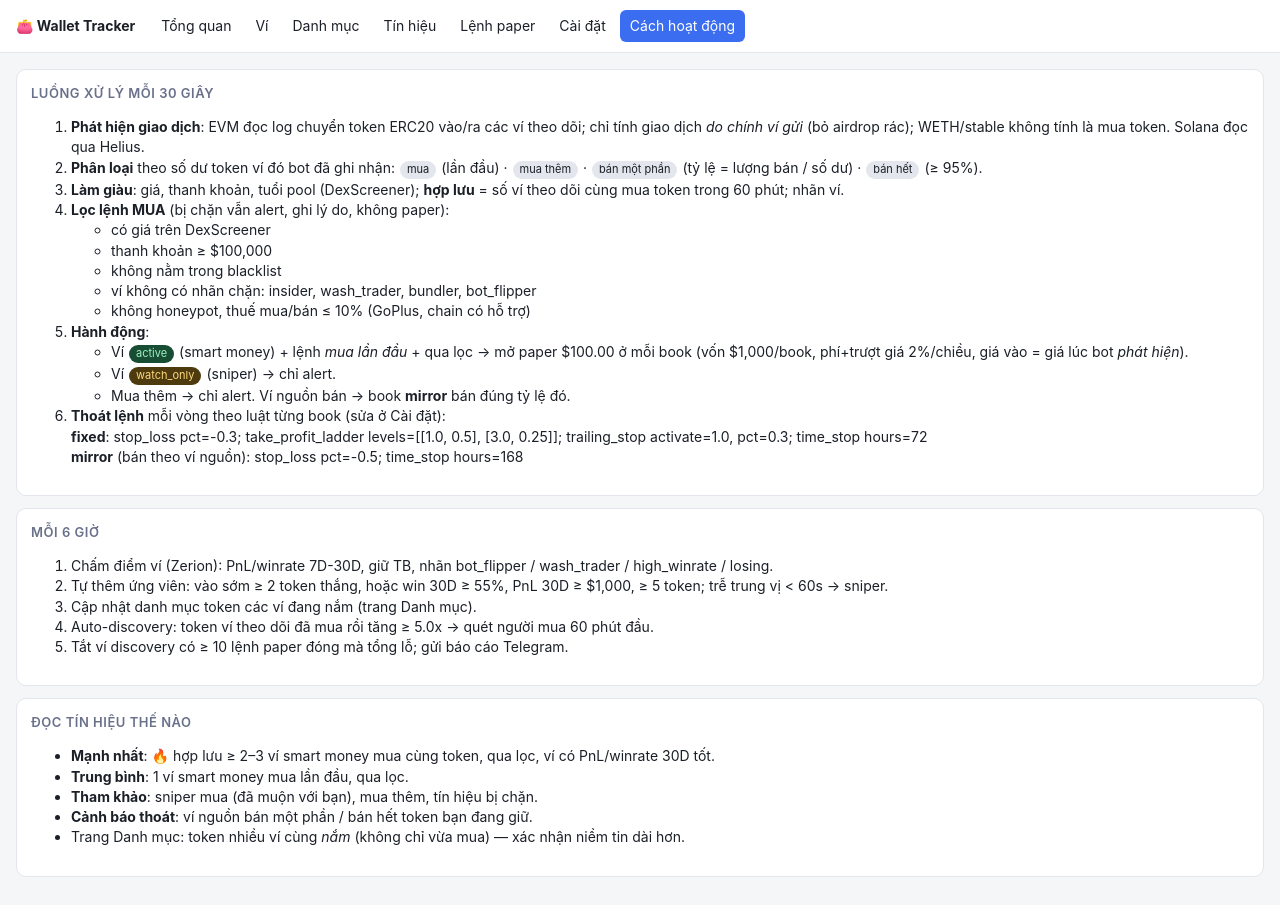
After one commit to brokinv88/Bollinger_Bot, a Flask app: page /how in a window 1280 px wide. The commit adds this page. Run offline with Flask 3, Linux system fonts and the light colour scheme; data that the repository does not hold is empty.

Commit message:
Wallet tracker: holdings of tracked wallets (Zerion positions) and how-it-works page
Co-Authored-By: Claude Opus 5.5 <noreply@anthropic.com>
Claude-Session: https://claude.ai/code/session_011whNjb17h3kRkP8WKALR9x

```diff
--- a/wallet_tracker/cli.py
+++ b/wallet_tracker/cli.py
@@ -43,6 +43,7 @@ def main(argv=None):
     sub.add_parser("once", help="chạy 1 vòng theo dõi")
     sub.add_parser("daily", help="auto-discovery + tắt ví lỗ + báo cáo")
     sub.add_parser("report", help="thống kê paper trade")
+    sub.add_parser("positions", help="cập nhật danh mục token các ví theo dõi đang nắm")
     dr = sub.add_parser("doctor", help="kiểm tra kết nối Telegram/RPC/Helius/Zerion")
     dr.add_argument("wallet", nargs="?")
     sc = sub.add_parser("score", help="chấm điểm ví (1 ví hoặc các ví đến hạn)")
@@ -122,6 +123,11 @@ def main(argv=None):
         for k, v in settings.all(conn).items():
             if not args.key or k == args.key:
                 print(f"{k} = {json.dumps(v, ensure_ascii=False)}")
+    elif args.cmd == "positions":
+        from . import portfolio
+        print(f"Đã cập nhật {portfolio.refresh_all(conn)} ví")
+        for r in portfolio.aggregate(conn)[:30]:
+            print(f"{r['chain']:9} {r['symbol'] or '?':12} {r['n_wallets']} ví  ${r['total_usd'] or 0:>12,.0f}  {r['token']}")
     elif args.cmd == "doctor":
         from . import doctor
         doctor.run(args.wallet)
--- a/wallet_tracker/config.py
+++ b/wallet_tracker/config.py
@@ -74,6 +74,7 @@ DEFAULTS = {
     "DEMOTE_MIN_TRADES": 10,
     "SCORE_MAX_PER_RUN": 30,         # giới hạn gọi API mỗi lần chấm
     "SCORE_STALE_H": 24,
+    "MIN_POSITION_USD": 50.0,        # bỏ token giá trị nhỏ (bụi/airdrop rác) khỏi danh mục
 }
 
 POLL_INTERVAL_S = int(_env("WT_POLL_INTERVAL_S", "30"))
--- a/wallet_tracker/doctor.py
+++ b/wallet_tracker/doctor.py
@@ -81,6 +81,12 @@ def run(wallet=None):
         return f"{len(items)} giao dịch trade gần nhất, chain: {', '.join(sorted(c for c in chains if c)) or '—'}"
 
     _check("Zerion API", zerion_raw)
+    def zerion_positions():
+        rows = p.positions("robinhood" if "robinhood" in config.active_chains() else "base", wallet)
+        top = ", ".join(f"{r['symbol']} ${r['value_usd']:,.0f}" for r in rows[:5])
+        return f"{len(rows)} token đang nắm" + (f": {top}" if top else "")
+
+    _check("Zerion danh mục", zerion_positions)
     for chain in [c for c in ("base", "bsc", "ethereum", "robinhood") if c in config.active_chains()]:
         def zerion_parse(chain=chain):
             trades = p.trades(chain, wallet, 30)
--- a/wallet_tracker/monitor.py
+++ b/wallet_tracker/monitor.py
@@ -3,7 +3,7 @@ Paper, alert... là subscriber (xem plugins.py), monitor không cần biết."""
 import time
 import traceback
 
-from . import config, db, discovery, events, filters, market, paper, plugins, scoring, settings, telegram
+from . import config, db, discovery, events, filters, market, paper, plugins, portfolio, scoring, settings, telegram
 from .chains import make_client
 from .models import Signal
 
@@ -13,9 +13,10 @@ SNAPSHOT_EVERY_S = 3600
 
 
 def run_daily(conn):
-    """Chấm điểm ví -> tự thêm ứng viên đạt chuẩn -> auto-discovery -> tắt ví lỗ -> báo cáo."""
+    """Chấm điểm ví -> tự thêm ứng viên đạt chuẩn -> cập nhật danh mục -> auto-discovery -> tắt ví lỗ -> báo cáo."""
     scoring.score_due(conn)
     discovery.promote_scored(conn)
+    portfolio.refresh_all(conn)
     msgs = discovery.auto_discover(conn) + discovery.demote_losers(conn) + [telegram.format_stats(conn)]
     telegram.send("\n\n".join(msgs))
 
--- a/wallet_tracker/test_wallet_tracker.py
+++ b/wallet_tracker/test_wallet_tracker.py
@@ -180,10 +180,14 @@ def test_web_pages(conn, monkeypatch, tmp_path):
     paper.snapshot(conn, NOW)
     path = conn.execute("PRAGMA database_list").fetchone()[2]
     client = create_app(path).test_client()
-    for url in ["/", "/wallets", "/wallets?min_winrate=50&sort=pnl_30d&label=high_winrate", f"/wallet/base/{W1}",
+    db.save_positions(conn, "base", W1, [{"token": TOKEN, "symbol": "MEME", "qty": 10, "value_usd": 500, "price": 50},
+                                         {"token": "native:ETH", "symbol": "ETH", "qty": 1, "value_usd": 3000,
+                                          "is_quote": True}])
+    for url in ["/holdings", "/holdings?quotes=1&min_wallets=1", "/how", "/", "/wallets", "/wallets?min_winrate=50&sort=pnl_30d&label=high_winrate", f"/wallet/base/{W1}",
                 "/signals?passed=1", "/positions?status=open", "/settings"]:
         r = client.get(url)
         assert r.status_code == 200, url
+    assert b"MEME" in client.get("/holdings").data and b"$3,000" not in client.get("/holdings").data
     assert b"MEME" in client.get("/").data and W1[:6].encode() in client.get("/wallets").data
     client.post("/wallets/add", data={"chain": "base", "address": W2, "status": "watch_only"})
     assert db.get_wallet(conn, "base", W2)["status"] == "watch_only"
--- a/wallet_tracker/web/app.py
+++ b/wallet_tracker/web/app.py
@@ -6,7 +6,7 @@ from datetime import datetime
 
 from flask import Flask, Response, flash, g, redirect, render_template, request, url_for
 
-from .. import config, db, discovery, paper, plugins, scoring, settings
+from .. import config, db, discovery, paper, plugins, portfolio, scoring, settings
 
 EXPLORERS = {"base": "https://basescan.org/address/", "bsc": "https://bscscan.com/address/",
              "ethereum": "https://etherscan.io/address/", "solana": "https://solscan.io/account/"}
@@ -170,7 +170,37 @@ def create_app(db_path=None):
                               (chain, w["address"])).fetchall(),
             positions=c.execute("SELECT * FROM positions WHERE chain=? AND wallet=? ORDER BY id DESC LIMIT 50",
                                 (chain, w["address"])).fetchall(),
-            pstats=paper.wallet_stats(c, "fixed", chain, w["address"]))
+            pstats=paper.wallet_stats(c, "fixed", chain, w["address"]),
+            holdings=db.get_positions(c, chain, w["address"]))
+
+    @app.post("/wallet/<chain>/<address>/positions")
+    def wallet_positions(chain, address):
+        try:
+            rows = portfolio.refresh_wallet(conn(), chain, address)
+            flash(f"Đã cập nhật danh mục: {len(rows)} token")
+        except Exception as e:
+            flash(f"Lỗi cập nhật danh mục: {e}", "error")
+        return redirect(url_for("wallet_detail", chain=chain, address=address))
+
+    # --- Danh mục token các ví đang nắm ---
+    @app.route("/holdings")
+    def holdings():
+        c, a = conn(), request.args
+        rows = portfolio.aggregate(c, a.get("chain") or None, a.get("quotes") == "1", int(a.get("min_wallets") or 1))
+        return render_template("holdings.html", rows=rows, a=a, has_zerion=bool(config.ZERION_API_KEY))
+
+    @app.post("/holdings/refresh")
+    def holdings_refresh():
+        try:
+            flash(f"Đã cập nhật danh mục {portfolio.refresh_all(conn())} ví")
+        except Exception as e:
+            flash(f"Lỗi: {e}", "error")
+        return redirect(url_for("holdings"))
+
+    @app.route("/how")
+    def how():
+        c = conn()
+        return render_template("how.html", s=settings.all(c))
 
     # --- Tín hiệu ---
     @app.route("/signals")
--- a/wallet_tracker/web/templates/base.html
+++ b/wallet_tracker/web/templates/base.html
@@ -36,9 +36,11 @@ code{font-size:12px}
   {% set ep = request.endpoint %}
   <a href="{{ url_for('dashboard') }}" class="{{ 'on' if ep=='dashboard' }}">Tổng quan</a>
   <a href="{{ url_for('wallets') }}" class="{{ 'on' if ep in ('wallets','wallet_detail') }}">Ví</a>
+  <a href="{{ url_for('holdings') }}" class="{{ 'on' if ep=='holdings' }}">Danh mục</a>
   <a href="{{ url_for('signals') }}" class="{{ 'on' if ep=='signals' }}">Tín hiệu</a>
   <a href="{{ url_for('positions') }}" class="{{ 'on' if ep=='positions' }}">Lệnh paper</a>
   <a href="{{ url_for('settings_page') }}" class="{{ 'on' if ep=='settings_page' }}">Cài đặt</a>
+  <a href="{{ url_for('how') }}" class="{{ 'on' if ep=='how' }}">Cách hoạt động</a>
 </nav>
 <main>
 {% for cat, msg in get_flashed_messages(with_categories=true) %}<div class="flash {{ cat }}">{{ msg }}</div>{% endfor %}
--- /dev/null
+++ b/wallet_tracker/web/templates/how.html
@@ -0,0 +1,29 @@
+{% extends "base.html" %}
+{% block content %}
+<div class="card"><h3>Luồng xử lý mỗi {{ 30 }} giây</h3>
+<ol>
+<li><b>Phát hiện giao dịch</b>: EVM đọc log chuyển token ERC20 vào/ra các ví theo dõi; chỉ tính giao dịch <i>do chính ví gửi</i> (bỏ airdrop rác); WETH/stable không tính là mua token. Solana đọc qua Helius.</li>
+<li><b>Phân loại</b> theo số dư token ví đó bot đã ghi nhận: <span class="tag">mua</span> (lần đầu) · <span class="tag">mua thêm</span> · <span class="tag">bán một phần</span> (tỷ lệ = lượng bán / số dư) · <span class="tag">bán hết</span> (≥ 95%).</li>
+<li><b>Làm giàu</b>: giá, thanh khoản, tuổi pool (DexScreener); <b>hợp lưu</b> = số ví theo dõi cùng mua token trong {{ s.CONFLUENCE_WINDOW_S // 60 }} phút; nhãn ví.</li>
+<li><b>Lọc lệnh MUA</b> (bị chặn vẫn alert, ghi lý do, không paper):
+<ul><li>có giá trên DexScreener</li><li>thanh khoản ≥ {{ s.MIN_LIQUIDITY_USD|money }}</li><li>không nằm trong blacklist</li>
+<li>ví không có nhãn chặn: {{ s.BLOCK_LABELS|join(', ') }}</li><li>không honeypot, thuế mua/bán ≤ {{ s.MAX_TAX|pct }} (GoPlus, chain có hỗ trợ)</li></ul></li>
+<li><b>Hành động</b>:
+<ul><li>Ví <span class="tag active">active</span> (smart money) + lệnh <i>mua lần đầu</i> + qua lọc → mở paper {{ s.PAPER_SIZE_USD|money }} ở mỗi book (vốn {{ s.PAPER_CAPITAL_USD|money }}/book, phí+trượt giá {{ s.PAPER_COST_PCT|pct }}/chiều, giá vào = giá lúc bot <i>phát hiện</i>).</li>
+<li>Ví <span class="tag watch_only">watch_only</span> (sniper) → chỉ alert.</li>
+<li>Mua thêm → chỉ alert. Ví nguồn bán → book <b>mirror</b> bán đúng tỷ lệ đó.</li></ul></li>
+<li><b>Thoát lệnh</b> mỗi vòng theo luật từng book (sửa ở Cài đặt): {% for b, cfg in s.BOOKS.items() %}<br><b>{{ b }}</b>{{ ' (bán theo ví nguồn)' if cfg.mirror }}: {% for r in cfg.exits %}{{ r.rule }}{{ ' ' ~ (r|dictsort|rejectattr(0,'equalto','rule')|map('join','=')|join(', ')) }}{{ '; ' if not loop.last }}{% endfor %}{% endfor %}</li>
+</ol></div>
+<div class="card"><h3>Mỗi 6 giờ</h3>
+<ol><li>Chấm điểm ví (Zerion): PnL/winrate 7D-30D, giữ TB, nhãn bot_flipper / wash_trader / high_winrate / losing.</li>
+<li>Tự thêm ứng viên: vào sớm ≥ {{ s.PROMOTE_MIN_HITS }} token thắng, hoặc win 30D ≥ {{ s.PROMOTE_MIN_WINRATE|pct }}, PnL 30D ≥ {{ s.PROMOTE_MIN_PNL_30D|money }}, ≥ {{ s.PROMOTE_MIN_TOKENS }} token; trễ trung vị &lt; {{ s.SNIPER_DELAY_S }}s → sniper.</li>
+<li>Cập nhật danh mục token các ví đang nắm (trang Danh mục).</li>
+<li>Auto-discovery: token ví theo dõi đã mua rồi tăng ≥ {{ s.DISCOVERY_PUMP_X }}x → quét người mua {{ s.DISCOVERY_WINDOW_MIN }} phút đầu.</li>
+<li>Tắt ví discovery có ≥ {{ s.DEMOTE_MIN_TRADES }} lệnh paper đóng mà tổng lỗ; gửi báo cáo Telegram.</li></ol></div>
+<div class="card"><h3>Đọc tín hiệu thế nào</h3>
+<ul><li><b>Mạnh nhất</b>: 🔥 hợp lưu ≥ 2–3 ví smart money mua cùng token, qua lọc, ví có PnL/winrate 30D tốt.</li>
+<li><b>Trung bình</b>: 1 ví smart money mua lần đầu, qua lọc.</li>
+<li><b>Tham khảo</b>: sniper mua (đã muộn với bạn), mua thêm, tín hiệu bị chặn.</li>
+<li><b>Cảnh báo thoát</b>: ví nguồn bán một phần / bán hết token bạn đang giữ.</li>
+<li>Trang Danh mục: token nhiều ví cùng <i>nắm</i> (không chỉ vừa mua) — xác nhận niềm tin dài hơn.</li></ul></div>
+{% endblock %}
```
Also changed, not shown: wallet_tracker/db.py (+21 -0 lines), wallet_tracker/portfolio.py (added, +41 -0 lines), wallet_tracker/providers/local.py (+8 -0 lines), wallet_tracker/providers/zerion.py (+16 -0 lines), wallet_tracker/web/templates/holdings.html (added, +23 -0 lines), wallet_tracker/web/templates/wallet.html (+8 -0 lines), wallet_tracker/README.md.
